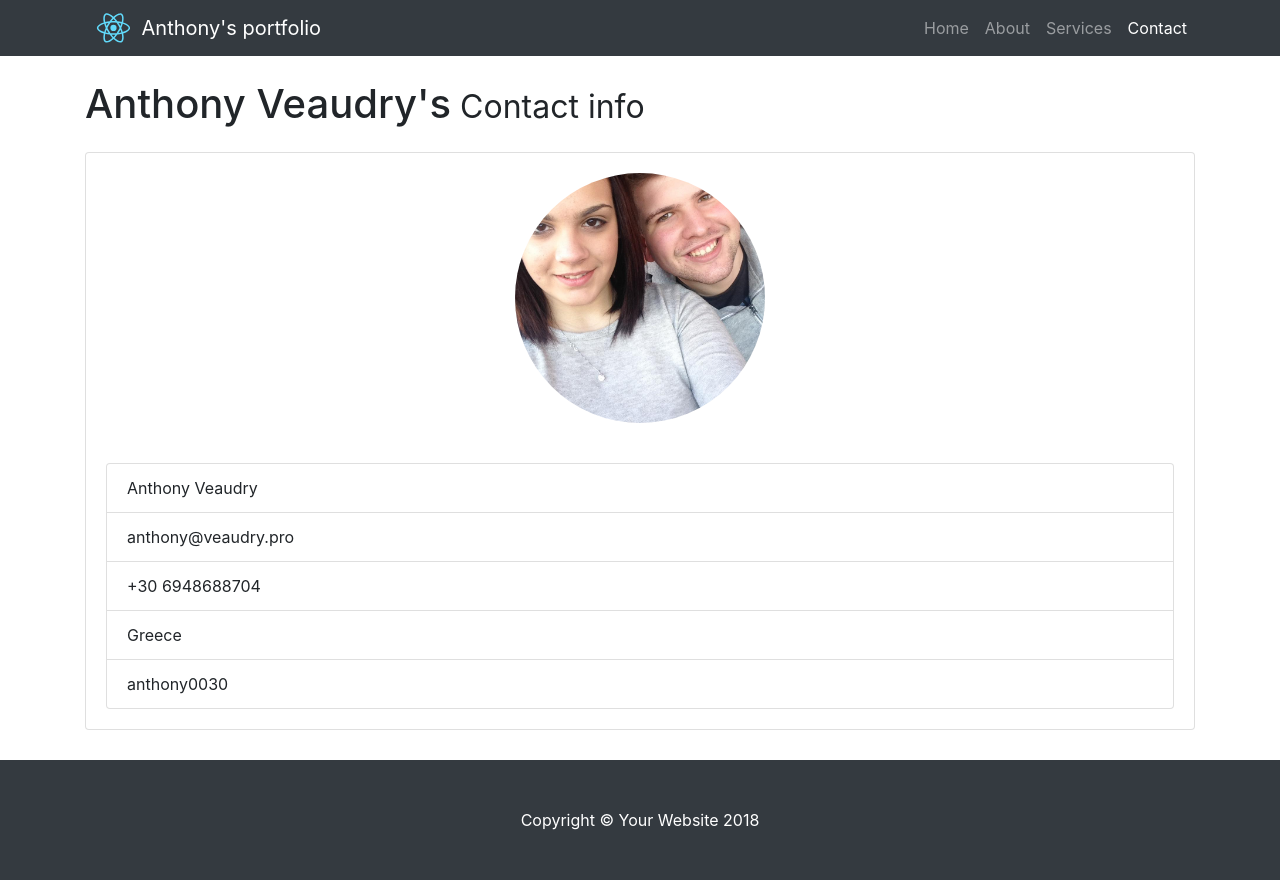
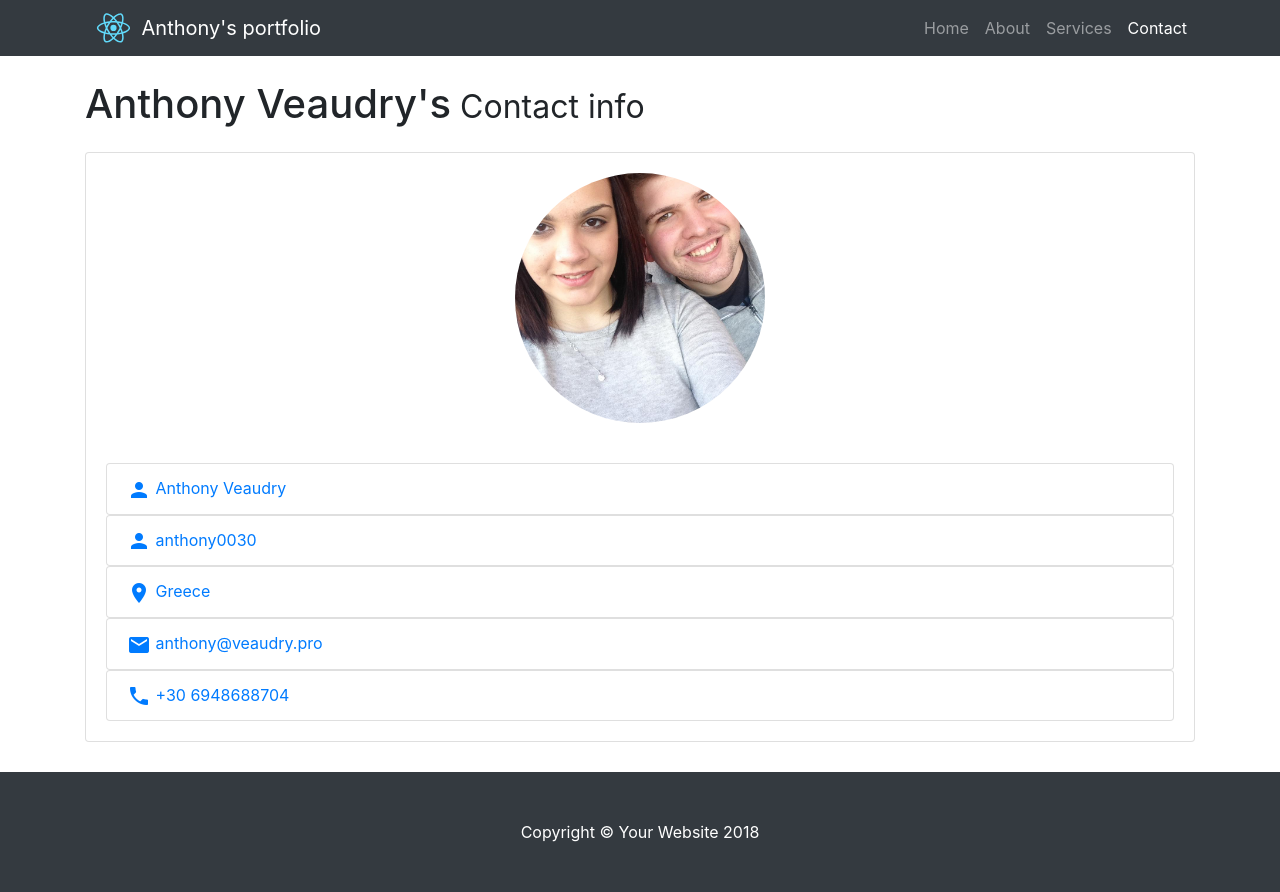
Before and after one commit to anthony0030/techdegree-project-12, a React (Create React App) app: page /Contact in a window 1280 px wide. Built offline with nearby package versions, Linux system fonts and the light colour scheme.

Commit message:
continu working on contact section
Signed-off-by: Anthony Veaudry <anthonyveaudry@gmail.com>

```diff
--- a/public/index.html
+++ b/public/index.html
@@ -20,6 +20,7 @@
       Learn how to configure a non-root public URL by running `npm run build`.
     -->
     <title>React App</title>
+    <link href="https://fonts.googleapis.com/icon?family=Material+Icons" rel="stylesheet">
   </head>
   <body>
     <noscript>
--- a/src/App.css
+++ b/src/App.css
@@ -53,3 +53,8 @@ body {
   margin: 20px auto;
   border-radius: 50%;
 }
+
+.contactIcon{
+  display: inline-block;
+  vertical-align: middle;
+}
--- a/src/components/Contact.js
+++ b/src/components/Contact.js
@@ -2,7 +2,7 @@ import React from "react";
 import PropTypes from "prop-types";
 
 import Heading from "./Heading"
-import Project from "./Project"
+import ContactLine from "./ContactLine"
 import Profile from "./Profile.jpg"
 
 
@@ -16,11 +16,13 @@ function Contact(props) {
           <img className="card-img-top" src={Profile} alt="Card image cap" className="ProfilePhoto"/>
           <div className="card-body">
             <ul className="list-group">
-              <li className="list-group-item">Anthony Veaudry</li>
-              <li className="list-group-item">anthony@veaudry.pro</li>
-              <li className="list-group-item">+30 6948688704</li>
-              <li className="list-group-item">Greece</li>
-              <li className="list-group-item">anthony0030</li>
+
+              <ContactLine icon="person" text="Anthony Veaudry" link="#"/>
+              <ContactLine icon="person" text="anthony0030" link="#"/>
+              <ContactLine icon="location_on" text="Greece" link="#"/>
+              <ContactLine icon="email" text="anthony@veaudry.pro" link="#"/>
+              <ContactLine icon="phone" text="+30 6948688704" link="#"/>
+
             </ul>
           </div>
         </div>
--- /dev/null
+++ b/src/components/ContactLine.js
@@ -0,0 +1,25 @@
+import React from "react";
+import PropTypes from "prop-types";
+
+
+import Icon from "./Icon"
+
+
+function ContactLine(props) {
+  return (
+    <a href={props.link}>
+      <li className="list-group-item">
+        <Icon i={props.icon} /> {props.text}
+      </li>
+    </a>
+  );
+}
+
+ContactLine.propTypes = {
+  // data: PropTypes.array.isRequired
+};
+
+
+
+
+export default ContactLine;
--- /dev/null
+++ b/src/components/Icon.js
@@ -0,0 +1,17 @@
+import React from "react";
+import PropTypes from "prop-types";
+
+function Icon(props) {
+  return (
+   <i className="material-icons contactIcon">{props.i}</i>
+  );
+}
+
+Icon.propTypes = {
+  i: PropTypes.string.isRequired
+};
+
+
+
+
+export default Icon;
```
